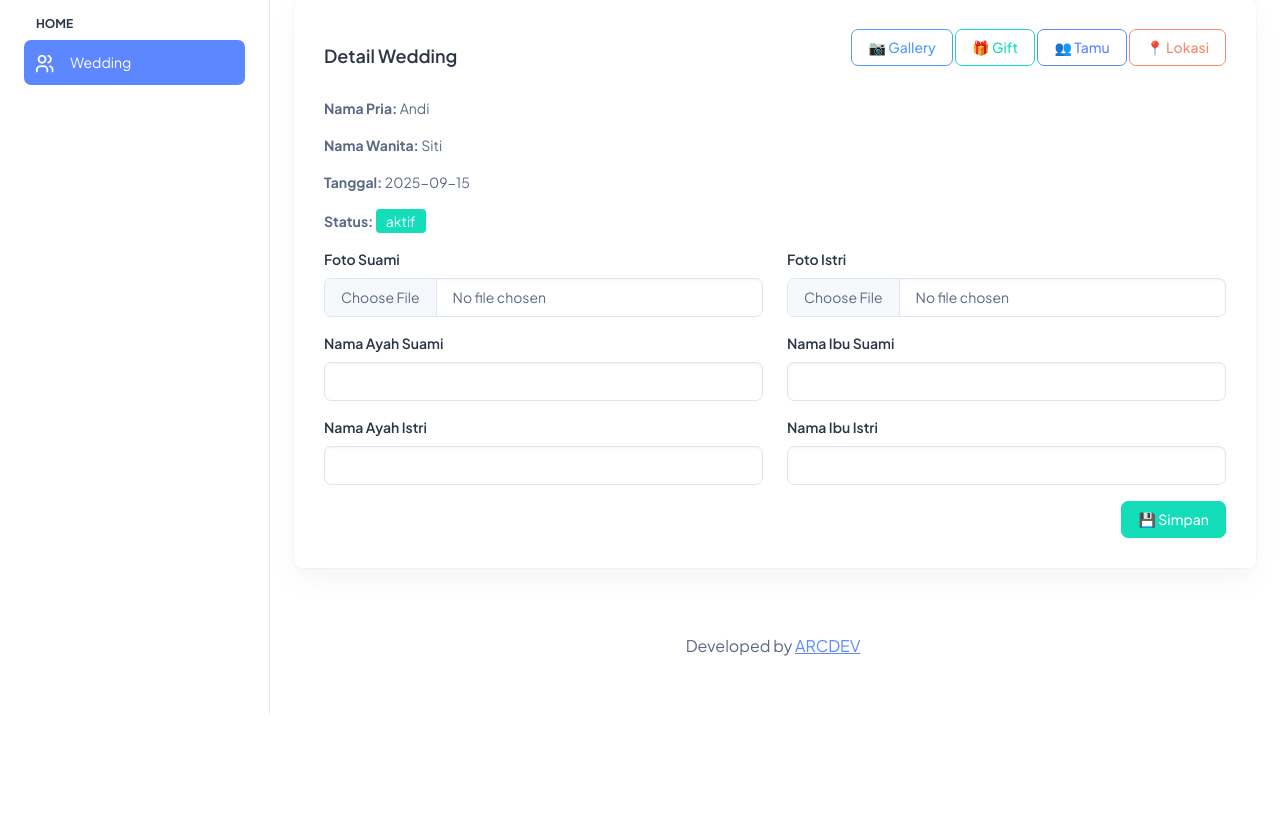
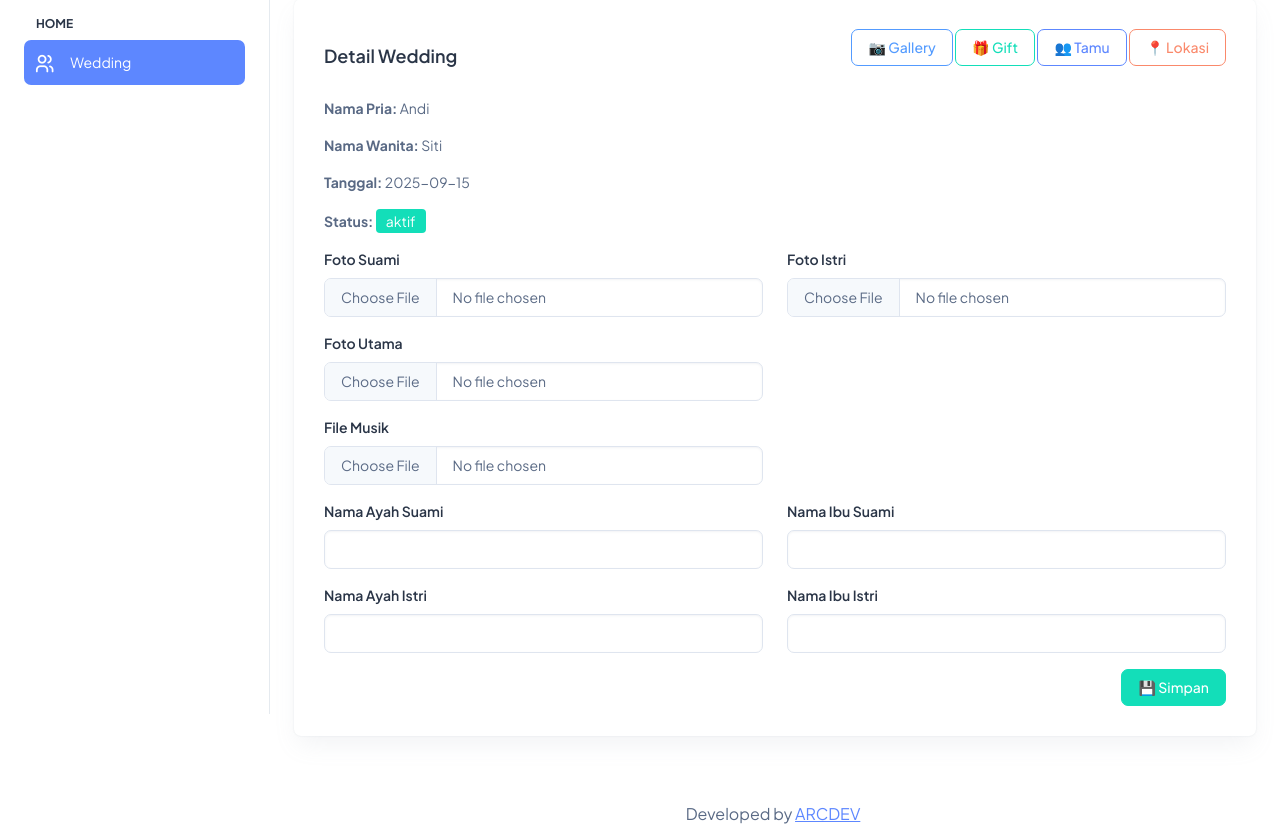
Before and after one commit to Ilham-Nur/wedding-app, a Laravel app: page /wedding/detail/1 in a window 1280 px wide. Shown: the part 86-924 px from the top of the page. Before the commit the page ends 800 px from the top, so only its background shows below. Run offline with Laravel 12, Linux system fonts and the light colour scheme; a user stored in the database is signed in; data comes from the database, SQL or seed files in the repository; some libraries are stand-ins or nearby versions.

Commit message:
kerjaan ilham

```diff
--- a/app/Http/Controllers/WeddingController.php
+++ b/app/Http/Controllers/WeddingController.php
@@ -139,13 +139,15 @@ class WeddingController extends Controller
             'video_url'        => 'nullable|url',
             'foto_suami'       => 'nullable|image|mimes:jpg,jpeg,png|max:2048',
             'foto_istri'       => 'nullable|image|mimes:jpg,jpeg,png|max:2048',
+            'foto_utama'       => 'nullable|image|mimes:jpg,jpeg,png|max:4096',
+            'file_musik'       => 'nullable|mimes:mp3,wav,ogg|max:10240', // max 10MB
             'nama_ayah_suami'  => 'nullable|string|max:255',
             'nama_ibu_suami'   => 'nullable|string|max:255',
             'nama_ayah_istri'  => 'nullable|string|max:255',
             'nama_ibu_istri'   => 'nullable|string|max:255',
         ]);
 
-        // Upload foto kalau ada, simpan path baru
+        // Upload foto kalau ada
         if ($request->hasFile('foto_suami')) {
             $validated['foto_suami'] = $request->file('foto_suami')->store('uploads/wedding', 'public');
         }
@@ -154,11 +156,21 @@ class WeddingController extends Controller
             $validated['foto_istri'] = $request->file('foto_istri')->store('uploads/wedding', 'public');
         }
 
-        // Pastikan field video_url tetap ter-update walau kosong
+        if ($request->hasFile('foto_utama')) {
+            $validated['foto_utama'] = $request->file('foto_utama')->store('uploads/wedding', 'public');
+        }
+
+        if ($request->hasFile('file_musik')) {
+            $validated['file_musik'] = $request->file('file_musik')->store('uploads/wedding/music', 'public');
+        }
+
+        // Update semua field
         $wedding->update([
             'video_url'       => $validated['video_url'] ?? $wedding->video_url,
             'foto_suami'      => $validated['foto_suami'] ?? $wedding->foto_suami,
             'foto_istri'      => $validated['foto_istri'] ?? $wedding->foto_istri,
+            'foto_utama'      => $validated['foto_utama'] ?? $wedding->foto_utama,
+            'file_musik'      => $validated['file_musik'] ?? $wedding->file_musik,
             'nama_ayah_suami' => $validated['nama_ayah_suami'] ?? $wedding->nama_ayah_suami,
             'nama_ibu_suami'  => $validated['nama_ibu_suami'] ?? $wedding->nama_ibu_suami,
             'nama_ayah_istri' => $validated['nama_ayah_istri'] ?? $wedding->nama_ayah_istri,
--- a/resources/views/wedding/detail.blade.php
+++ b/resources/views/wedding/detail.blade.php
@@ -43,7 +43,6 @@
                         <label class="form-label">Foto Suami</label>
                         <input type="file" name="foto_suami" class="form-control" accept="image/*"
                             onchange="previewImage(event, 'previewSuami')">
-                        {{-- Tampilkan preview jika sudah ada di DB --}}
                         @if ($wedding->foto_suami)
                             <img id="previewSuami" src="{{ asset('storage/' . $wedding->foto_suami) }}" alt="Foto Suami"
                                 class="mt-2" width="50" height="50" style="object-fit: cover;">
@@ -57,7 +56,6 @@
                         <label class="form-label">Foto Istri</label>
                         <input type="file" name="foto_istri" class="form-control" accept="image/*"
                             onchange="previewImage(event, 'previewIstri')">
-                        {{-- Tampilkan preview jika sudah ada di DB --}}
                         @if ($wedding->foto_istri)
                             <img id="previewIstri" src="{{ asset('storage/' . $wedding->foto_istri) }}" alt="Foto Istri"
                                 class="mt-2" width="50" height="50" style="object-fit: cover;">
@@ -68,6 +66,37 @@
                     </div>
                 </div>
 
+                {{-- Foto Utama --}}
+                <div class="row mb-3">
+                    <div class="col-md-6">
+                        <label class="form-label">Foto Utama</label>
+                        <input type="file" name="foto_utama" class="form-control" accept="image/*"
+                            onchange="previewImage(event, 'previewUtama')">
+                        @if ($wedding->foto_utama)
+                            <img id="previewUtama" src="{{ asset('storage/' . $wedding->foto_utama) }}" alt="Foto Utama"
+                                class="mt-2" width="80" height="80" style="object-fit: cover;">
+                        @else
+                            <img id="previewUtama" class="mt-2 d-none" width="80" height="80"
+                                style="object-fit: cover;">
+                        @endif
+                    </div>
+                </div>
+
+                {{-- File Musik --}}
+                <div class="row mb-3">
+                    <div class="col-md-6">
+                        <label class="form-label">File Musik</label>
+                        <input type="file" name="file_musik" class="form-control" accept="audio/*">
+                        @if ($wedding->file_musik)
+                            <audio controls class="mt-2" style="width: 100%;">
+                                <source src="{{ asset('storage/' . $wedding->file_musik) }}" type="audio/mpeg">
+                                Browser Anda tidak mendukung audio.
+                            </audio>
+                        @endif
+                    </div>
+                </div>
+
+                {{-- Orang Tua --}}
                 <div class="row mb-3">
                     <div class="col-md-6">
                         <label class="form-label">Nama Ayah Suami</label>
```
Also changed, not shown: database/migrations/2025_09_20_161431_add_music_and_foto_utama_to_pernikahans_table.php (added).
